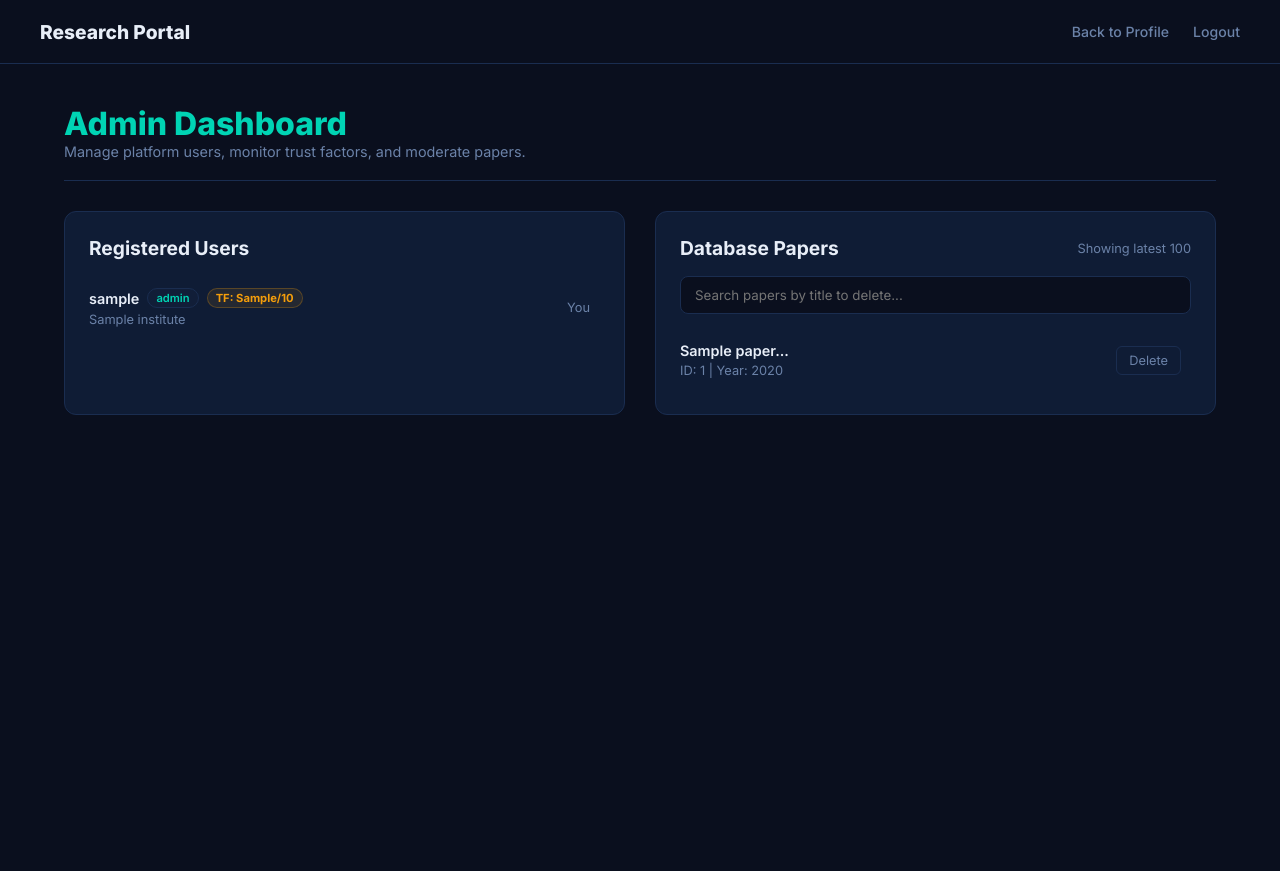
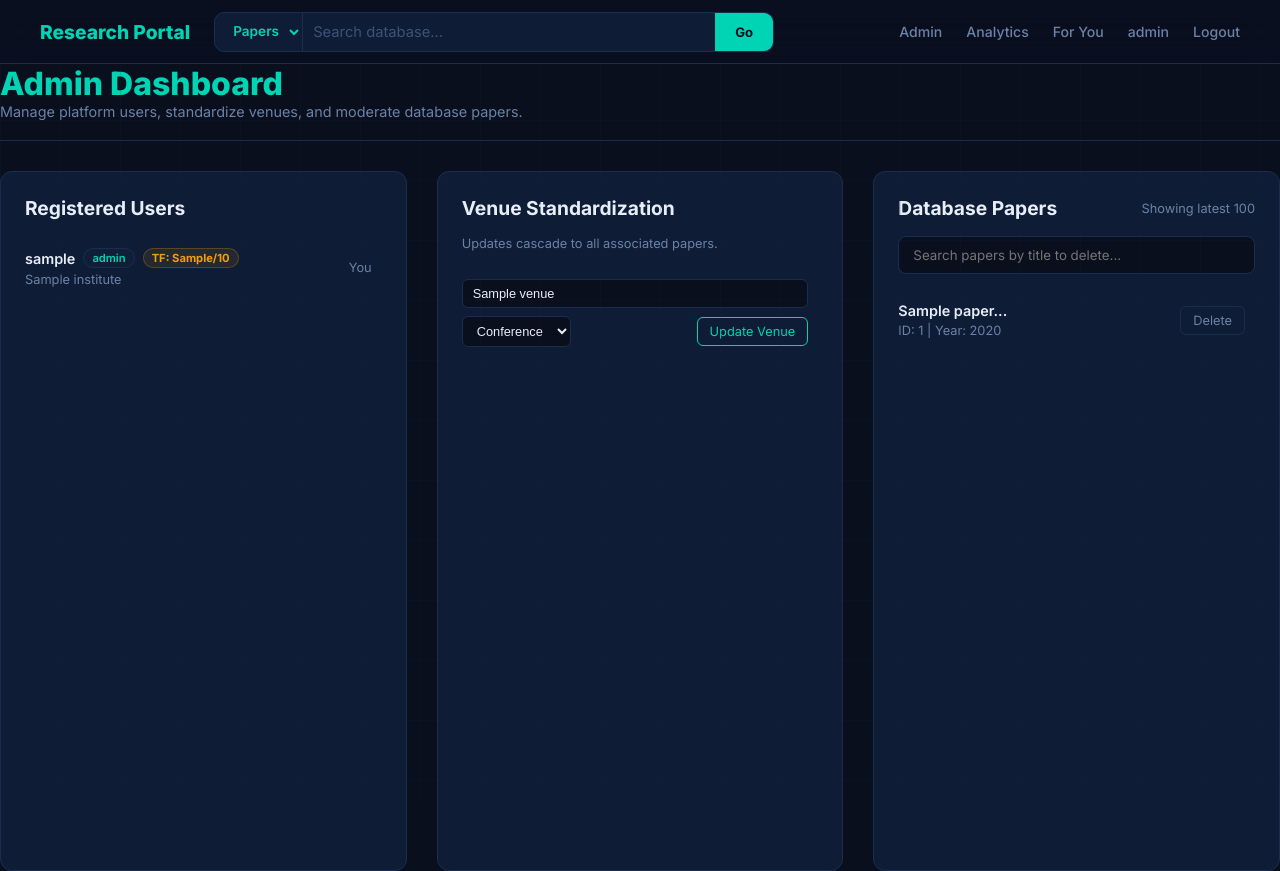
Before and after one commit to DB-Architects/Research-paper-management-and-analysis, a Flask app: page /admin in a window 1280 px wide. Before the commit the page ends 415 px from the top, so only its background shows below. Run offline with Flask 3, Linux system fonts and the light colour scheme; the visitor is signed in with stand-in values (Sample User, id 1); a database or web service that is not in the repository returns one stand-in record (values such as "Sample title"); some libraries are stand-ins or nearby versions.

Commit message:
changed admin

```diff
--- a/app.py
+++ b/app.py
@@ -393,12 +393,71 @@
 def admin_dashboard():
     conn = get_db()
     cur = conn.cursor()
+
     cur.execute("SELECT user_id, username, role, institute, trust_factor FROM Users ORDER BY user_id DESC")
     users = cur.fetchall()
+
     cur.execute("SELECT paper_id, title, publication_year FROM Papers ORDER BY uploaded_at DESC NULLS LAST LIMIT 100")
     papers = cur.fetchall()
+
+    # NEW: Fetch venues for the venue management card
+    cur.execute("SELECT venue_id, venue_name, venue_type FROM Venues ORDER BY venue_id DESC LIMIT 100")
+    venues = cur.fetchall()
+
     cur.close(); conn.close()
-    return render_template("admin.html", users=users, papers=papers)
+    return render_template("admin.html", users=users, papers=papers, venues=venues)
+
+@app.route("/admin/update-user/<int:uid>", methods=["POST"])
+@admin_required
+def admin_update_user(uid):
+    data = request.get_json()
+    new_role = data.get("role")
+    new_tf = data.get("trust_factor")
+
+    conn = get_db()
+    cur = conn.cursor()
+    try:
+        # ADVANCED DBMS: Modifying user constraints and privileges
+        cur.execute("""
+            UPDATE Users
+            SET role = %s, trust_factor = %s
+            WHERE user_id = %s
+        """, (new_role, new_tf, uid))
+        conn.commit()
+        return jsonify({"success": True})
+    except Exception as e:
+        conn.rollback()
+        return jsonify({"success": False, "error": str(e)})
+    finally:
+        cur.close(); conn.close()
+
+@app.route("/admin/update-venue/<int:vid>", methods=["POST"])
+@admin_required
+def admin_update_venue(vid):
+    data = request.get_json()
+    new_name = data.get("venue_name").strip()
+    new_type = data.get("venue_type")
+
+    if not new_name:
+        return jsonify({"success": False, "error": "Venue name cannot be empty"})
+
+    conn = get_db()
+    cur = conn.cursor()
+    try:
+        # ADVANCED DBMS: Normalization in action. Updating the parent entity
+        # instantly reflects on all child records (Papers) tying to this venue_id.
+        cur.execute("""
+            UPDATE Venues
+            SET venue_name = %s, venue_type = %s
+            WHERE venue_id = %s
+        """, (new_name, new_type, vid))
+        conn.commit()
+        return jsonify({"success": True})
+    except Exception as e:
+        conn.rollback()
+        return jsonify({"success": False, "error": str(e)})
+    finally:
+        cur.close(); conn.close()
 
 @app.route("/admin/search-papers")
 @admin_required
--- a/templates/admin.html
+++ b/templates/admin.html
@@ -1,37 +1,18 @@
-<!DOCTYPE html>
-<html lang="en">
-<head>
-<meta charset="UTF-8"/>
-<meta name="viewport" content="width=device-width, initial-scale=1.0"/>
-<title>Admin Dashboard — Nexus</title>
-<link rel="preconnect" href="https://fonts.googleapis.com"/>
-<link href="https://fonts.googleapis.com/css2?family=Inter:wght@300;400;500;600;700;800&display=swap" rel="stylesheet"/>
+{% extends "base.html" %}
+
+{% block title %}Admin Dashboard — Nexus{% endblock %}
+
+{% block extra_css %}
 <style>
-  :root {
-    --navy:    #0a0f1e; --navy3:   #111e38; --card:    #0f1c35; --border:  #1a2d50;
-    --teal:    #00d4b4; --teal2:   #00b89a; --teal-dim:#00d4b420;
-    --amber:   #f59e0b; --amber-dim:#f59e0b18;
-    --text:    #e8eef8; --muted:   #6b82a8; --error:   #ff6b6b;
-  }
-  *, *::before, *::after { box-sizing: border-box; margin: 0; padding: 0; }
-  body { background: var(--navy); color: var(--text); font-family: 'Inter', sans-serif; min-height: 100vh; }
-  nav {
-    position: sticky; top: 0; z-index: 100; display: flex; align-items: center; gap: 24px;
-    padding: 0 40px; height: 64px; background: #0a0f1eee; border-bottom: 1px solid var(--border);
-  }
-  .nav-logo { font-family: 'Inter', sans-serif; font-weight: 800; font-size: 1.2rem; color: var(--text); text-decoration: none; }
-  .nav-links { margin-left: auto; display: flex; gap: 24px; align-items: center; }
-  .nav-links a { color: var(--muted); text-decoration: none; font-size: 0.88rem; font-weight: 500; }
-  .nav-links a:hover { color: var(--text); }
-
-  .page { max-width: 1200px; margin: 0 auto; padding: 40px 24px; }
+  .page { max-width: 1400px; margin: 0 auto; padding: 40px 24px; position: relative; z-index: 1;}
   .header { margin-bottom: 30px; border-bottom: 1px solid var(--border); padding-bottom: 20px; }
   .header h1 { font-family: 'Inter', sans-serif; font-weight: 800; font-size: 2rem; color: var(--teal); }
 
-  .grid { display: grid; grid-template-columns: 1fr 1fr; gap: 30px; }
-  @media (max-width: 900px) { .grid { grid-template-columns: 1fr; } }
+  .grid { display: grid; grid-template-columns: 1fr 1fr 1fr; gap: 30px; }
+  @media (max-width: 1100px) { .grid { grid-template-columns: 1fr 1fr; } }
+  @media (max-width: 800px) { .grid { grid-template-columns: 1fr; } }
 
-  .card { background: var(--card); border: 1px solid var(--border); border-radius: 12px; padding: 24px; display: flex; flex-direction: column;}
+  .card { background: var(--card); border: 1px solid var(--border); border-radius: 12px; padding: 24px; display: flex; flex-direction: column; height: 700px;}
   .card h2 { font-size: 1.2rem; margin-bottom: 16px; font-weight: 700; color: var(--text); display: flex; justify-content: space-between; align-items: center;}
 
   .search-bar {
@@ -41,10 +22,7 @@
   }
   .search-bar:focus { border-color: var(--teal); }
 
-  .list-container { overflow-y: auto; max-height: 600px; padding-right: 10px; }
-  .list-container::-webkit-scrollbar { width: 6px; }
-  .list-container::-webkit-scrollbar-thumb { background: var(--border); border-radius: 3px; }
-
+  .list-container { overflow-y: auto; flex: 1; padding-right: 10px; }
   .list-item {
     display: flex; justify-content: space-between; align-items: center;
     padding: 12px 0; border-bottom: 1px solid var(--border);
@@ -59,31 +37,23 @@
     transition: all 0.2s;
   }
   .del-btn:hover { border-color: var(--error); color: var(--error); }
+  .save-btn { border-color: var(--teal); color: var(--teal); }
+  .save-btn:hover { background: var(--teal-dim); border-color: var(--teal); color: var(--teal); }
 
-  .role-badge {
-    background: var(--navy3); border: 1px solid var(--border); border-radius: 100px;
-    padding: 2px 8px; font-size: 0.7rem; color: var(--teal);
-  }
-  .tf-badge {
-    background: var(--amber-dim); border: 1px solid #f59e0b40; border-radius: 100px;
-    padding: 2px 8px; font-size: 0.7rem; color: var(--amber); font-weight: 700;
-  }
+  .role-badge { background: var(--navy3); border: 1px solid var(--border); border-radius: 100px; padding: 2px 8px; font-size: 0.7rem; color: var(--teal); }
+  .tf-badge { background: var(--amber-dim); border: 1px solid #f59e0b40; border-radius: 100px; padding: 2px 8px; font-size: 0.7rem; color: var(--amber); font-weight: 700; }
+
+  .edit-panel { display: none; background: var(--navy3); padding: 12px; border-radius: 8px; margin-top: 10px; gap: 10px; align-items: center; border: 1px solid var(--border);}
+  .edit-input, .edit-select { background: var(--navy); border: 1px solid var(--border); color: var(--text); padding: 6px 10px; border-radius: 6px; font-size: 0.8rem; outline: none;}
+  .edit-input:focus, .edit-select:focus { border-color: var(--teal); }
 </style>
-</head>
-<body>
+{% endblock %}
 
-<nav>
-  <a class="nav-logo" href="/">Research Portal</a>
-  <div class="nav-links">
-    <a href="/profile">Back to Profile</a>
-    <a href="/logout">Logout</a>
-  </div>
-</nav>
-
+{% block content %}
 <div class="page">
   <div class="header">
     <h1>Admin Dashboard</h1>
-    <p style="color: var(--muted); font-size: 0.9rem;">Manage platform users, monitor trust factors, and moderate papers.</p>
+    <p style="color: var(--muted); font-size: 0.9rem;">Manage platform users, standardize venues, and moderate database papers.</p>
   </div>
 
   <div class="grid">
@@ -91,20 +61,56 @@
       <h2>Registered Users</h2>
       <div class="list-container" id="user-list">
         {% for u in users %}
-        <div class="list-item" id="user-{{ u.user_id }}">
+        <div class="list-item" id="user-{{ u.user_id }}" style="flex-direction: column; align-items: stretch;">
+          <div style="display: flex; justify-content: space-between; align-items: center;">
             <div>
               <div class="item-title">
                 {{ u.username }}
-              <span class="role-badge">{{ u.role }}</span>
-              <span class="tf-badge">TF: {{ u.trust_factor }}/10</span>
+                <span class="role-badge" id="role-badge-{{ u.user_id }}">{{ u.role }}</span>
+                <span class="tf-badge" id="tf-badge-{{ u.user_id }}">TF: {{ u.trust_factor }}/10</span>
               </div>
               <div class="item-meta">{{ u.institute or 'No Institute' }}</div>
             </div>
             {% if u.user_id != session.user_id %}
-          <button class="del-btn" onclick="deleteUser({{ u.user_id }})">Ban User</button>
+            <div style="display: flex; gap: 8px;">
+              <button class="del-btn" onclick="toggleEditPanel('edit-user-{{ u.user_id }}')">Edit</button>
+              <button class="del-btn" onclick="deleteUser({{ u.user_id }})">Ban</button>
+            </div>
             {% else %}
             <span style="font-size: 0.8rem; color: var(--muted);">You</span>
             {% endif %}
+          </div>
+
+          <div class="edit-panel" id="edit-user-{{ u.user_id }}">
+            <select id="role-input-{{ u.user_id }}" class="edit-select">
+              <option value="user" {% if u.role == 'user' %}selected{% endif %}>User</option>
+              <option value="admin" {% if u.role == 'admin' %}selected{% endif %}>Admin</option>
+            </select>
+            <span style="font-size: 0.8rem; color: var(--muted);">TF:</span>
+            <input type="number" id="tf-input-{{ u.user_id }}" value="{{ u.trust_factor }}" step="0.1" min="1" max="10" class="edit-input" style="width: 70px;">
+            <button class="del-btn save-btn" onclick="updateUser({{ u.user_id }})" style="margin-left: auto;">Save</button>
+          </div>
+        </div>
+        {% endfor %}
+      </div>
+    </div>
+
+    <div class="card">
+      <h2>Venue Standardization</h2>
+      <p style="font-size: 0.8rem; color: var(--muted); margin-bottom: 16px;">Updates cascade to all associated papers.</p>
+      <div class="list-container">
+        {% for v in venues %}
+        <div class="list-item" style="flex-direction: column; align-items: stretch;">
+          <div style="display: flex; gap: 8px; margin-bottom: 8px;">
+            <input type="text" id="vname-{{ v.venue_id }}" value="{{ v.venue_name }}" class="edit-input" style="flex: 1;">
+          </div>
+          <div style="display: flex; gap: 8px; justify-content: space-between; align-items: center;">
+            <select id="vtype-{{ v.venue_id }}" class="edit-select">
+              <option value="C" {% if v.venue_type == 'C' %}selected{% endif %}>Conference</option>
+              <option value="J" {% if v.venue_type == 'J' %}selected{% endif %}>Journal</option>
+            </select>
+            <button class="del-btn save-btn" onclick="updateVenue({{ v.venue_id }})">Update Venue</button>
+          </div>
         </div>
         {% endfor %}
       </div>
@@ -115,14 +121,12 @@
         Database Papers
         <span style="font-size: 0.8rem; color: var(--muted); font-weight: 400;" id="paper-count">Showing latest 100</span>
       </h2>
-
       <input type="text" id="paper-search" class="search-bar" placeholder="Search papers by title to delete..." onkeyup="searchAdminPapers()">
-
       <div class="list-container" id="paper-list">
         {% for p in papers %}
         <div class="list-item" id="paper-{{ p.paper_id }}">
           <div>
-            <div class="item-title">{{ p.title[:55] }}...</div>
+            <div class="item-title">{{ p.title[:45] }}...</div>
             <div class="item-meta">ID: {{ p.paper_id }} | Year: {{ p.publication_year }}</div>
           </div>
           <button class="del-btn" onclick="deletePaper({{ p.paper_id }})">Delete</button>
@@ -130,10 +134,55 @@
         {% endfor %}
       </div>
     </div>
+
   </div>
 </div>
+{% endblock %}
 
-<script>
+{% block extra_js %}
+function toggleEditPanel(panelId) {
+  const panel = document.getElementById(panelId);
+  panel.style.display = panel.style.display === 'flex' ? 'none' : 'flex';
+}
+
+async function updateUser(uid) {
+  const newRole = document.getElementById(`role-input-${uid}`).value;
+  const newTf = document.getElementById(`tf-input-${uid}`).value;
+
+  const res = await fetch(`/admin/update-user/${uid}`, {
+    method: 'POST',
+    headers: { 'Content-Type': 'application/json' },
+    body: JSON.stringify({ role: newRole, trust_factor: newTf })
+  });
+
+  const data = await res.json();
+  if (data.success) {
+    document.getElementById(`role-badge-${uid}`).textContent = newRole;
+    document.getElementById(`tf-badge-${uid}`).textContent = `TF: ${parseFloat(newTf).toFixed(1)}/10`;
+    toggleEditPanel(`edit-user-${uid}`);
+  } else {
+    alert("Error updating user: " + data.error);
+  }
+}
+
+async function updateVenue(vid) {
+  const newName = document.getElementById(`vname-${vid}`).value;
+  const newType = document.getElementById(`vtype-${vid}`).value;
+
+  const res = await fetch(`/admin/update-venue/${vid}`, {
+    method: 'POST',
+    headers: { 'Content-Type': 'application/json' },
+    body: JSON.stringify({ venue_name: newName, venue_type: newType })
+  });
+
+  const data = await res.json();
+  if (data.success) {
+    alert("Venue updated successfully. All associated papers will reflect this change.");
+  } else {
+    alert("Error updating venue: " + data.error);
+  }
+}
+
 async function deleteUser(id) {
   if (!confirm('Are you sure? This will delete the user and all papers they uploaded.')) return;
   const res = await fetch('/admin/delete-user/' + id, { method: 'POST' });
@@ -156,19 +205,16 @@
   } else alert(data.error);
 }
 
-// LIVE SEARCH LOGIC
 let searchTimeout = null;
 async function searchAdminPapers() {
   clearTimeout(searchTimeout);
   const query = document.getElementById('paper-search').value;
 
-  // Wait 300ms after user stops typing before hitting the database
   searchTimeout = setTimeout(async () => {
     const res = await fetch('/admin/search-papers?q=' + encodeURIComponent(query));
     const data = await res.json();
-
     const list = document.getElementById('paper-list');
-    list.innerHTML = ''; // Clear current list
+    list.innerHTML = '';
 
     if (data.papers.length === 0) {
       list.innerHTML = '<div style="padding: 20px; color: var(--muted); text-align: center;">No papers found.</div>';
@@ -177,9 +223,8 @@
     }
 
     document.getElementById('paper-count').textContent = data.papers.length + (query ? " results" : " latest");
-
     data.papers.forEach(p => {
-      const titleShort = p.title.length > 55 ? p.title.substring(0, 55) + '...' : p.title;
+      const titleShort = p.title.length > 45 ? p.title.substring(0, 45) + '...' : p.title;
       list.innerHTML += `
         <div class="list-item" id="paper-${p.paper_id}">
           <div>
@@ -192,7 +237,4 @@
     });
   }, 300);
 }
-</script>
-
-</body>
-</html>
+{% endblock %}
--- a/templates/base.html
+++ b/templates/base.html
@@ -93,7 +93,7 @@
 <body>
 
 <nav>
-  <a class="nav-logo" href="/">Nexus</a>
+  <a class="nav-logo" href="/">Research Portal</a>
   <form class="nav-search" action="/search" method="GET" id="globalNavSearchForm">
     <select id="globalSearchType" onchange="updateGlobalSearch()">
       <option value="papers">Papers</option>
```
Lines whose indentation alone changed are shown as unchanged.
